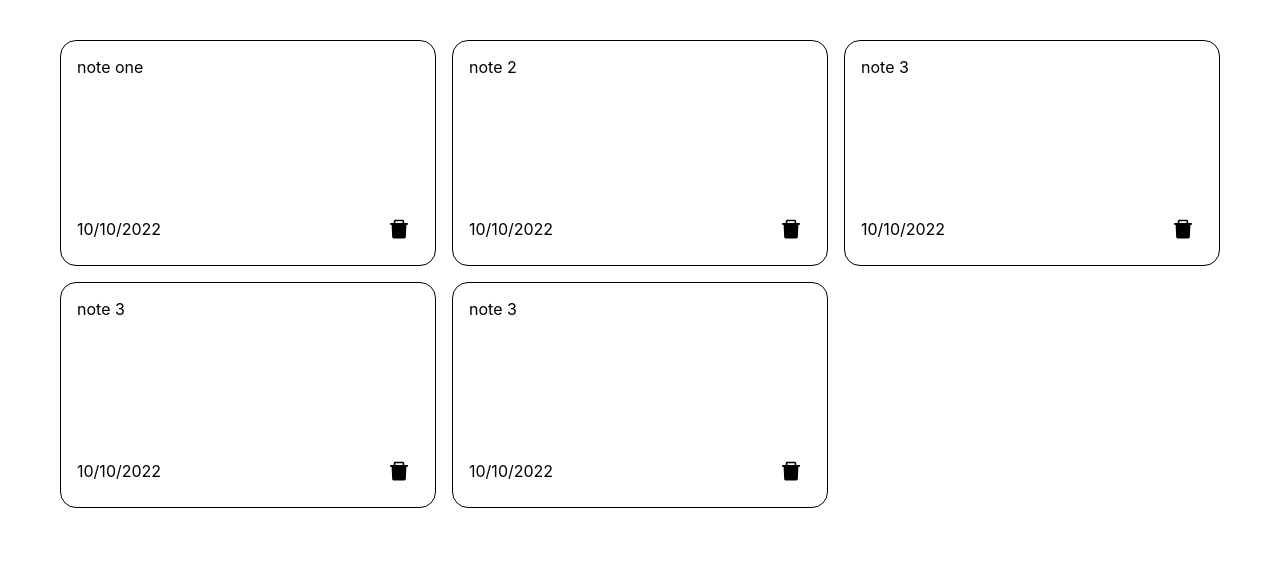
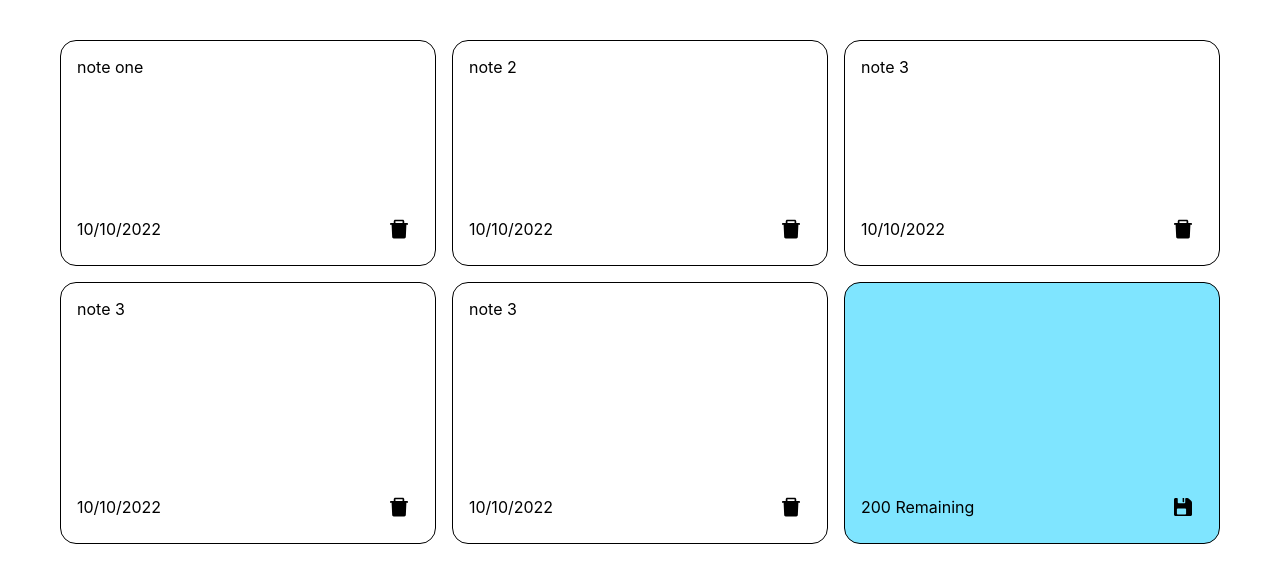
Before and after one commit to GeorgiPetrushev/take-notes-app, a React (Create React App) app: page / in a window 1280 px wide. Shown: the top 582 px of the page. Built offline with nearby package versions, Linux system fonts and the light colour scheme.

Commit message:
component for adding notes

```diff
--- a/src/App.js
+++ b/src/App.js
@@ -1,7 +1,6 @@
-import React, { useState } from 'react';
+import React, { useState } from "react";
 import NoteList from "./components/NoteList";
-import {nanoid} from "nanoid";
-
+import { nanoid } from "nanoid";
 
 const dummyNotes = [
   {
@@ -31,15 +30,17 @@ const dummyNotes = [
   },
 ];
 
+const App = () => {
+  const [note, setNote] = useState(dummyNotes);
 
-
-const App = () => {
-
-  const [note,setNote] = useState(dummyNotes);
+  const addNote = (data) => {
+    const datata = new Date().toLocaleDateString('en-us', { weekday:"long", year:"numeric", month:"short", day:"numeric"})
+    console.log(datata)
+  };
 
   return (
-    <div className='container'>
-      <NoteList note={note}/>
+    <div className="container">
+      <NoteList note={note}  addNote={addNote}/>
     </div>
   );
 };
--- /dev/null
+++ b/src/components/AddList.jsx
@@ -0,0 +1,42 @@
+import React, { useState } from "react";
+import NoteStyle from "./style/note.style";
+import { IoIosSave } from "react-icons/io";
+
+const AddList = ({addNote}) => {
+
+
+  const handleChange = (e) => {
+    setTextValue(e.target.value);
+  };
+
+
+  const addNewNote = () => {
+    addNote(textValue);
+    setTextValue("");
+  };
+
+  const [textValue, setTextValue] = useState("");
+
+  return (
+    <NoteStyle primary>
+      <div className="add-list">
+        <div className="note-top">
+          <textarea
+            name="text"
+            id="1"
+            cols="28"
+            rows="10"
+            value={textValue}
+            onChange={handleChange}
+          ></textarea>
+        </div>
+        <div className="note-bottom">
+          <div>200 Remaining</div>
+          <IoIosSave className="icon-save" onClick={addNewNote} />
+        </div>
+      </div>
+    </NoteStyle>
+  );
+};
+
+export default AddList;
--- a/src/components/Note.jsx
+++ b/src/components/Note.jsx
@@ -8,7 +8,7 @@ const Note = ({ id, text, data }) => {
       <div className="note-top">{text}</div>
       <div className="note-bottom">
         <div>{data}</div>
-        <AiFillDelete className="icon" />
+        <AiFillDelete className="icon-delete" />
       </div>
     </NoteStyle>
   );
--- a/src/components/NoteList.jsx
+++ b/src/components/NoteList.jsx
@@ -1,14 +1,18 @@
 import React from "react";
 import Note from "./Note";
-import NoteListStyle from "./style/noteList.style"
+import NoteListStyle from "./style/noteList.style";
+import AddList from "./AddList";
 
-const NoteList = ({note}) => {
-  const newNoteList = note.map((note) => <Note
-    key={note.key}
-    text={note.text}
-    data={note.data}
-  />);
-  return <NoteListStyle className="note-list">{newNoteList}</NoteListStyle>;
+const NoteList = ({ note, addNote }) => {
+  const newNoteList = note.map((note) => (
+    <Note key={note.key} text={note.text} data={note.data} />
+  ));
+  return (
+    <NoteListStyle>
+      {newNoteList}
+      <AddList addNote={addNote} />
+    </NoteListStyle>
+  );
 };
 
 export default NoteList;
--- a/src/components/style/note.style.js
+++ b/src/components/style/note.style.js
@@ -1,4 +1,4 @@
-import styled from "styled-components";
+import styled, { css } from "styled-components";
 
 const NoteStyle = styled.div`
   background-color: white;
@@ -9,19 +9,48 @@ const NoteStyle = styled.div`
   display: flex;
   flex-direction: column;
   justify-content: space-between;
+  ${(props) =>
+    props.primary &&
+    css`
+      background: rgb(0, 204, 255,0.5);
+    `}
+
   .note-bottom {
     display: flex;
     align-items: center;
     justify-content: space-between;
-    .icon{
-        font-size: 1.5rem;
-        padding: 0.5rem;
-        transition:500ms;
-        &:hover{
-            background-color: red;
-            color: white;
-            border-radius:50%;
-        }
+    .icon-delete {
+      font-size: 1.5rem;
+      padding: 0.5rem;
+      transition: 500ms;
+      &:hover {
+        background-color: red;
+        color: white;
+        border-radius: 50%;
+      }
+    }
+  }
+  .icon-save {
+      font-size: 1.5rem;
+      padding: 0.5rem;
+      transition: 500ms;
+      &:hover {
+        background-color: green;
+        color: white;
+        border-radius: 50%;
+      }
+    }
+  textarea {
+    margin: auto;
+    font-size: 1rem;
+    background-color: transparent;
+    border: none;
+    resize: none;
+    &:focus {
+      border: none;
+      overflow: auto;
+      outline: none;
+      resize: none;
     }
   }
 `;
--- a/src/components/style/noteList.style.js
+++ b/src/components/style/noteList.style.js
@@ -6,7 +6,7 @@ import styled from "styled-components";
  padding: 1rem;
  max-width: 1160px;
  display: grid;
- grid-template-columns: repeat(auto-fit, minmax(280px ,1fr));
+ grid-template-columns: repeat(auto-fit, minmax(300px ,1fr));
  grid-gap: 1rem;
 `;
 
```
